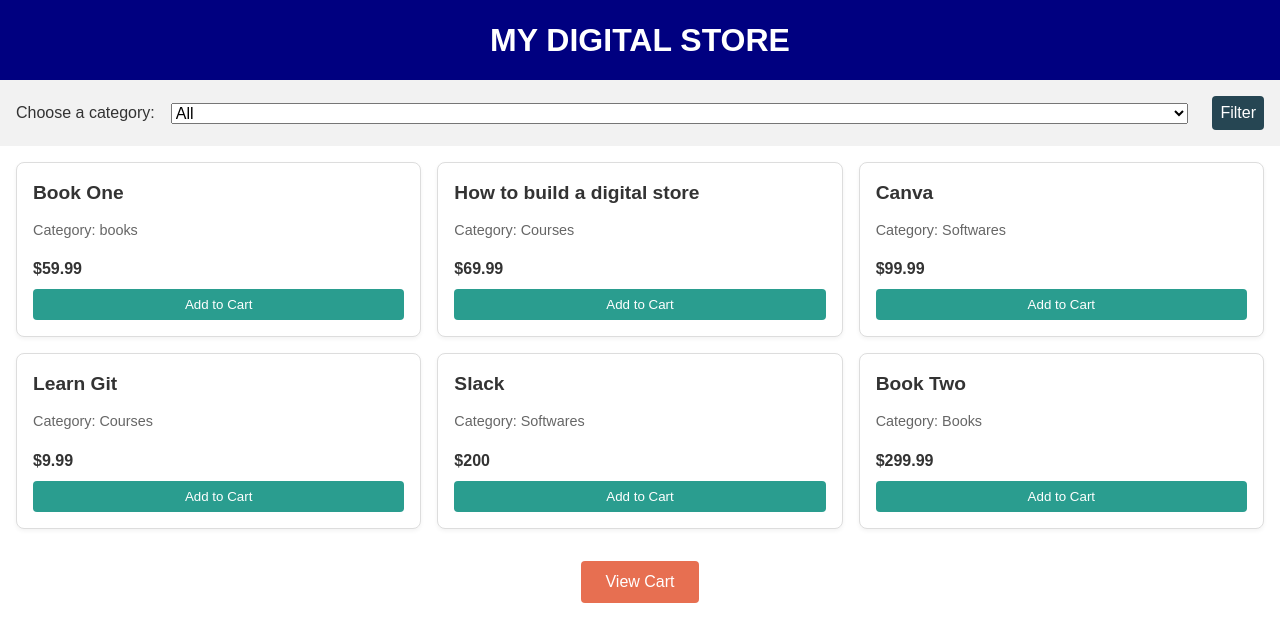
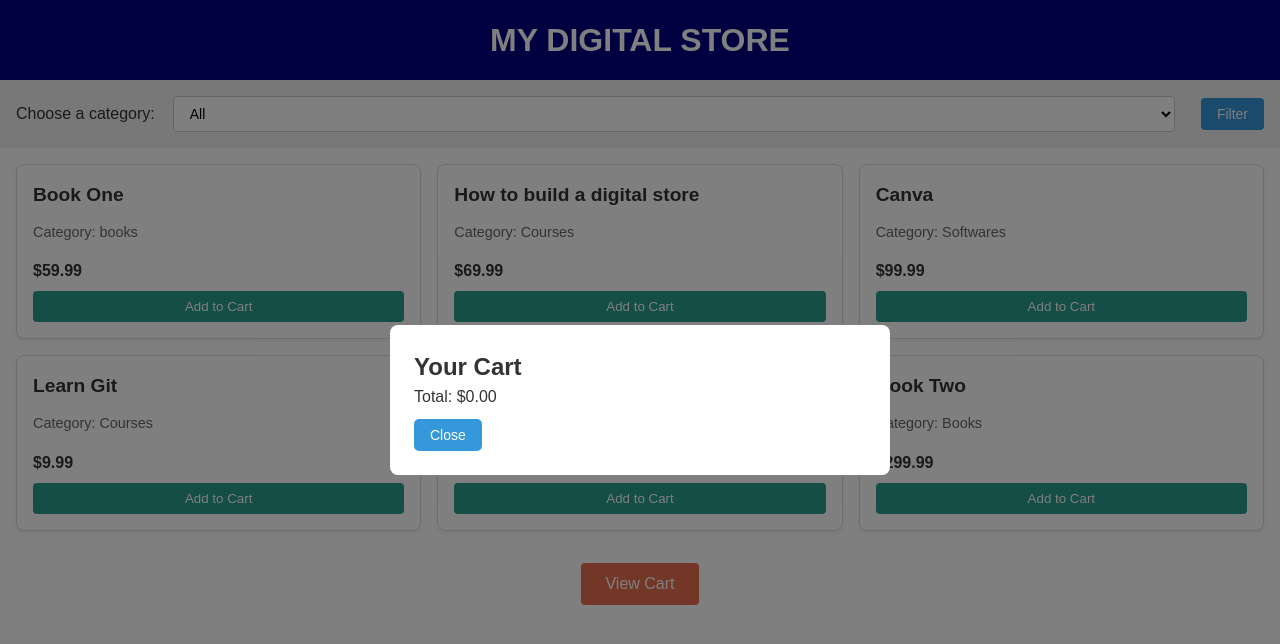
Before and after one commit to buildveloper/blockchain-engineer-learning-log, a website: page buildlogthree/digitalStore.html in a window 1280 px wide. Both pictures are taken after a click on the button "View Cart". Drawn offline with Linux system fonts and the light colour scheme.

Commit message:
i just  finished the digital store

```diff
--- a/buildlogthree/digitalStore.css
+++ b/buildlogthree/digitalStore.css
@@ -21,26 +21,40 @@
   /* keep it simple on both mobile & desktop */
 
   /* 2. Filter Section */
+ /* Filter section layout */
 .filter-section {
   background-color: #f2f2f2;
-    padding: 1rem;
+  padding: 16px;
   display: flex;
-    flex-direction: column;   /* mobile: stack vertically */
-    align-items: stretch;
-    gap: 0.5rem;
+  flex-wrap: wrap;
+  gap: 10px;
+  justify-content: start;
+  align-items: center;
 }
-  .filter-section label,
-  .filter-section select,
-  .filter-section button {
-    font-size: 1rem;
+
+/* Dropdown */
+#category {
+  padding: 8px 12px;
+  font-size: 14px;
+  border-radius: 4px;
+  border: 1px solid #ccc;
+  background-color: #fff;
 }
-  .filter-section button {
-    padding: 0.5rem;
+
+/* Filter button */
+#filterBtn {
+  padding: 8px 16px;
+  font-size: 14px;
+  background-color: #3498db;
+  color: white;
   border: none;
-    background-color: #264653;
-    color: #fff;
+  border-radius: 4px;
   cursor: pointer;
-    border-radius: 4px;
+  transition: background-color 0.3s ease;
+}
+
+#filterBtn:hover {
+  background-color: #2980b9;
 }
 
   /* 3. Product Grid Section */
@@ -95,6 +109,70 @@
     cursor: pointer;
   }
 
+  /* Modal Section */
+
+  .modal {
+  position: fixed;
+  top: 0;
+  left: 0;
+  width: 100%;
+  height: 100%;
+  background-color: rgba(0,0,0,0.5);
+  display: flex;
+  justify-content: center;
+  align-items: center;
+  z-index: 10;
+}
+.modal-content {
+  background: white;
+  padding: 1.5rem;
+  width: 90%;
+  max-width: 500px;
+  border-radius: 8px;
+}
+.hidden {
+  display: none;
+}
+#cart-items li {
+  margin-bottom: 1rem;
+  border-bottom: 1px solid #ccc;
+  padding-bottom: 0.5rem;
+}
+
+.remove-item {
+  background-color: #e74c3c; /* red */
+  color: white;
+  border: none;
+  padding: 6px 12px;
+  border-radius: 4px;
+  cursor: pointer;
+  margin-top: 5px;
+  font-size: 14px;
+  transition: background-color 0.3s ease;
+}
+
+.remove-item:hover {
+  background-color: #c0392b;
+}
+
+#close-cart {
+  background-color: #3498db; /* Blue */
+  color: white;
+  border: none;
+  padding: 8px 16px;
+  border-radius: 5px;
+  cursor: pointer;
+  font-size: 14px;
+  margin-top: 10px;
+  transition: background-color 0.3s ease;
+}
+
+#close-cart:hover {
+  background-color: #2980b9;
+}
+
+
+
   /* ============================= */
   /* Desktop & Tablet Media Queries */
   /* ============================= */
--- a/buildlogthree/digitalStore.html
+++ b/buildlogthree/digitalStore.html
@@ -17,16 +17,16 @@
 
         <!-- Filter Section -->
         <section class="filter-section">
-            <label for="category">Choose a category:</label>
-            <select id="category" name="category">
-            <option value="technology">All</option>
-            <option value="health">Books</option>
-            <option value="finance">Courses</option>
-            <option value="education">Softwares</option>
-            </select>
-            <!-- filter button -->
-             <button>Filter</button>
+        <label for="category">Choose a category:</label>
+        <select id="category" name="category">
+          <option value="all">All</option>
+          <option value="books">Books</option>
+          <option value="courses">Courses</option>
+          <option value="softwares">Softwares</option>
+        </select>
+        <button id="filterBtn">Filter</button>
         </section>
+
         <!-- End of filter Section -->
 
 
@@ -81,6 +81,20 @@
         <section>
             <button class="view-cart">View Cart</button>
         </section>
-         <!-- End Of View Cart Button -->
+        <!-- End Of View Cart Button -->
+
+
+        <!-- Modal Section -->
+            <section id="cart-modal" class="modal hidden" role="dialog" aria-modal="true">
+              <div class="modal-content">
+                <h2>Your Cart</h2>
+                <ul id="cart-items"></ul>
+                <p id="total-price">Total: $0.00</p>
+                <button id="close-cart">Close</button>
+              </div>
+            </section>
+        <!--  -->
+
+         <script src="digitalStore.js"></script>
     </body>
 </html>
--- /dev/null
+++ b/buildlogthree/digitalStore.js
@@ -0,0 +1,92 @@
+document.addEventListener('DOMContentLoaded', function () {
+  const cart = {};
+
+  const addToCartButtons = document.querySelectorAll('.product-card button');
+  const viewCartBtn = document.querySelector('.view-cart');
+  const cartModal = document.getElementById('cart-modal');
+  const cartItemsList = document.getElementById('cart-items');
+  const totalPriceEl = document.getElementById('total-price');
+  const closeCartBtn = document.getElementById('close-cart');
+  const filterBtn = document.getElementById('filterBtn');
+  const categorySelect = document.getElementById('category');
+  const productCards = document.querySelectorAll('.product-card');
+
+  // Add to cart
+  addToCartButtons.forEach(button => {
+    button.addEventListener('click', () => {
+      const card = button.closest('.product-card');
+      const name = card.querySelector('.product-name').textContent;
+      const price = parseFloat(card.querySelector('.product-price').textContent.replace('$', ''));
+
+      if (cart[name]) {
+        cart[name].quantity += 1;
+      } else {
+        cart[name] = { price, quantity: 1 };
+      }
+
+      updateCartUI();
+    });
+  });
+
+  // Show cart modal
+  viewCartBtn.addEventListener('click', () => {
+    cartModal.classList.remove('hidden');
+    updateCartUI();
+  });
+
+  // Hide cart modal
+  closeCartBtn.addEventListener('click', () => {
+    cartModal.classList.add('hidden');
+  });
+
+  // Update cart UI
+  function updateCartUI() {
+    cartItemsList.innerHTML = '';
+    let total = 0;
+
+    Object.entries(cart).forEach(([name, item]) => {
+      const subtotal = item.price * item.quantity;
+      total += subtotal;
+
+      const li = document.createElement('li');
+      li.innerHTML = `
+        <strong>${name}</strong><br>
+        $${item.price.toFixed(2)} × ${item.quantity} = $${subtotal.toFixed(2)}
+        <br>
+        <button class="remove-item" data-name="${name}">Remove</button>
+      `;
+
+      cartItemsList.appendChild(li);
+    });
+
+    totalPriceEl.textContent = `Total: $${total.toFixed(2)}`;
+
+    // Add event listeners to Remove buttons
+    document.querySelectorAll('.remove-item').forEach(button => {
+      button.addEventListener('click', () => {
+        const name = button.dataset.name;
+        if (cart[name].quantity > 1) {
+          cart[name].quantity -= 1;
+        } else {
+          delete cart[name];
+        }
+        updateCartUI();
+      });
+    });
+  }
+
+  // Filter products
+  filterBtn.addEventListener('click', function () {
+    const selectedCategory = categorySelect.value.toLowerCase();
+
+    productCards.forEach(card => {
+      const categoryText = card.querySelector('.product-category').textContent.toLowerCase();
+
+      if (selectedCategory === 'all' || categoryText.includes(selectedCategory)) {
+        card.style.display = 'block';
+      } else {
+        card.style.display = 'none';
+      }
+    });
+  });
+});
```
Also changed, not shown: buildlogthree/digitalStoreModal.html (deleted, +0 -20 lines). Lines whose indentation alone changed are shown as unchanged.
